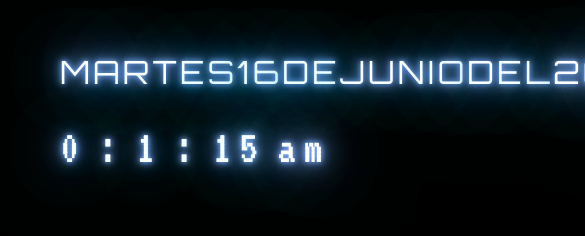
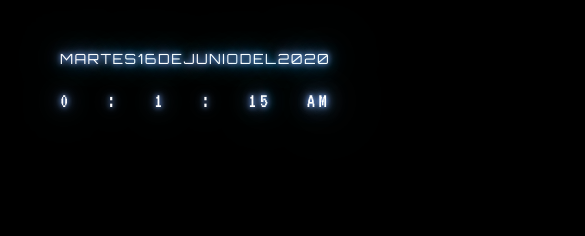
Before and after one commit to fabriziooller/reloj, a plain HTML site: page index.html in a window 390 px wide. Shown: the top 236 px of the page, 585 px wide, since content can reach past the window. Drawn offline with Linux system fonts and the light colour scheme.

Commit message:
se hizo el sitio responsive

```diff
--- a/css/style.css
+++ b/css/style.css
@@ -47,3 +47,12 @@ text-transform: uppercase;
         0 0 100px #7BFFCE,
         0 0 150px #7BFFCE;
 }
+
+@media all and (min-width:600px) and (max-width:992px){
+    .container{font-size: 10px;
+        }
+}
+@media all and (max-width:599px){
+    .container{font-size: 7px;
+      }
+}
--- a/index.html
+++ b/index.html
@@ -29,7 +29,7 @@
                 <p id="minutos"></p>
                 <p>:</p>
                 <p id="segundos"></p>
-                <p id="amPm">am</p>
+                <p id="amPm"></p>
             </div>
         </section>
 
--- a/js/reloj.js
+++ b/js/reloj.js
@@ -37,22 +37,30 @@ function crearHora() {
 //obtener objetos del html
 let parrafHora= document.getElementById("horas"),
 parrafMinutos = document.getElementById("minutos"),
-parrafSegundos = document.getElementById("segundos");
+parrafSegundos = document.getElementById("segundos"),
+parrafAmPm = document.getElementById("amPm");
+
 
 if(segundos < 10){
   parrafSegundos.innerText = "0" + segundos;
 } else{
   parrafSegundos.innerText = segundos;
 }
-if(minutos<10){
+if(minutos < 10){
   parrafMinutos.innerText = "0" + minutos;
 } else{
   parrafMinutos.innerText = minutos;
 }
-if(horas < 10){
-  parrafHora.innerText = "0" + horas;
+if(hora < 10){
+  parrafHora.innerText = "0" + hora;
 } else{
-  parrafHora.innerText = horas;
+  parrafHora.innerText = hora;
+}
+if(hora >= 12){
+  parrafAmPm.innerText = "PM";
+  hora = hora - 12;
+} else{
+  parrafAmPm.innerText ="AM";
 }
 
 parrafHora.innerText = hora;
```
